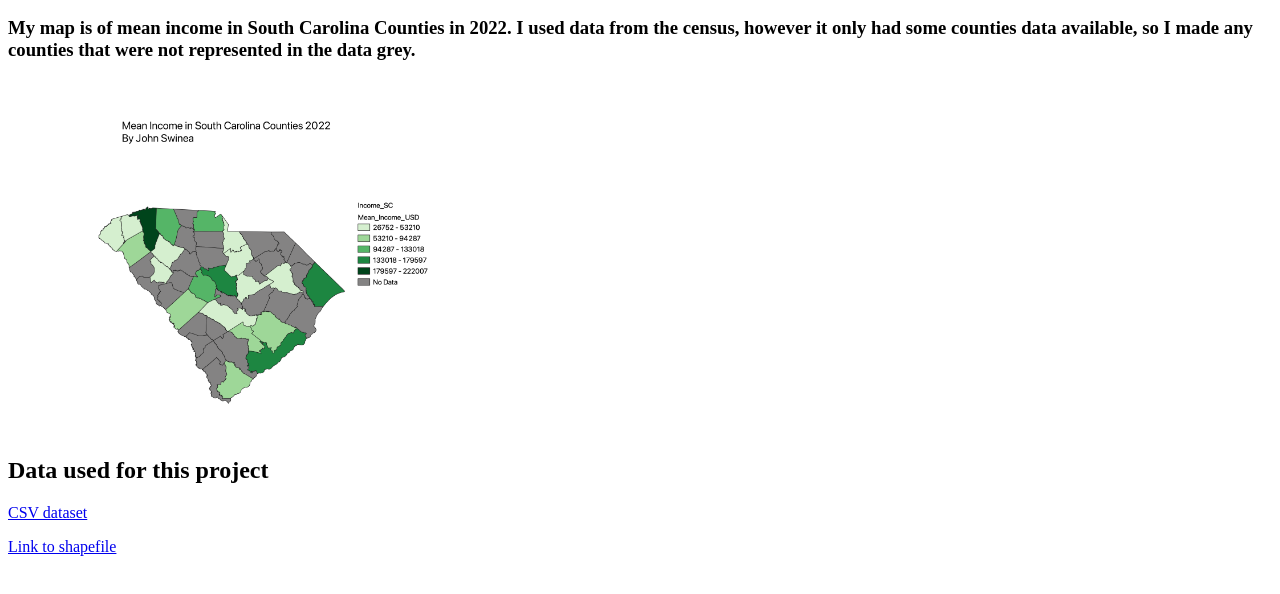
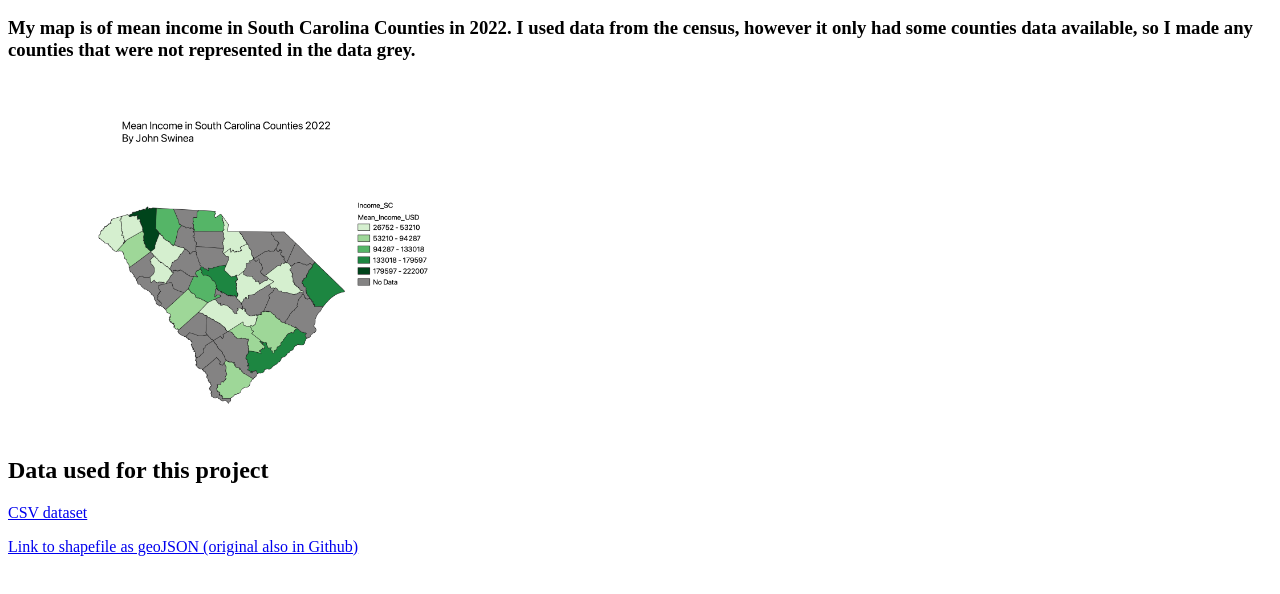
Before and after one commit to johnswinea/homework6part1, a plain HTML site: page hw6_template.html in a window 1280 px wide. Shown: the part 110-704 px from the top of the page. Drawn offline with Linux system fonts and the light colour scheme.

Commit message:
added link

```diff
--- a/hw6_template.html
+++ b/hw6_template.html
@@ -18,7 +18,7 @@
 <h2>Data used for this project</h2>
     <a href="https://github.com/johnswinea/homework6part1/blob/987a125a18d9e2fb150169d6ac49d98ec3e19495/data/ACSST1Y2022.S1902-Data.csv"> CSV dataset </a>
     <p></p>
-    <a href="https://github.com/johnswinea/homework6part1/blob/987a125a18d9e2fb150169d6ac49d98ec3e19495/data/sc_2264.shp"> Link to shapefile </a>
+    <a href="https://github.com/johnswinea/homework6part1/blob/65c7f76c90c6c5f6d838c54b933fe1b8430a7de1/data/updated_sc_3361.geojson"> Link to shapefile as geoJSON (original also in Github) </a>
 
 </body>
 </html>
```
